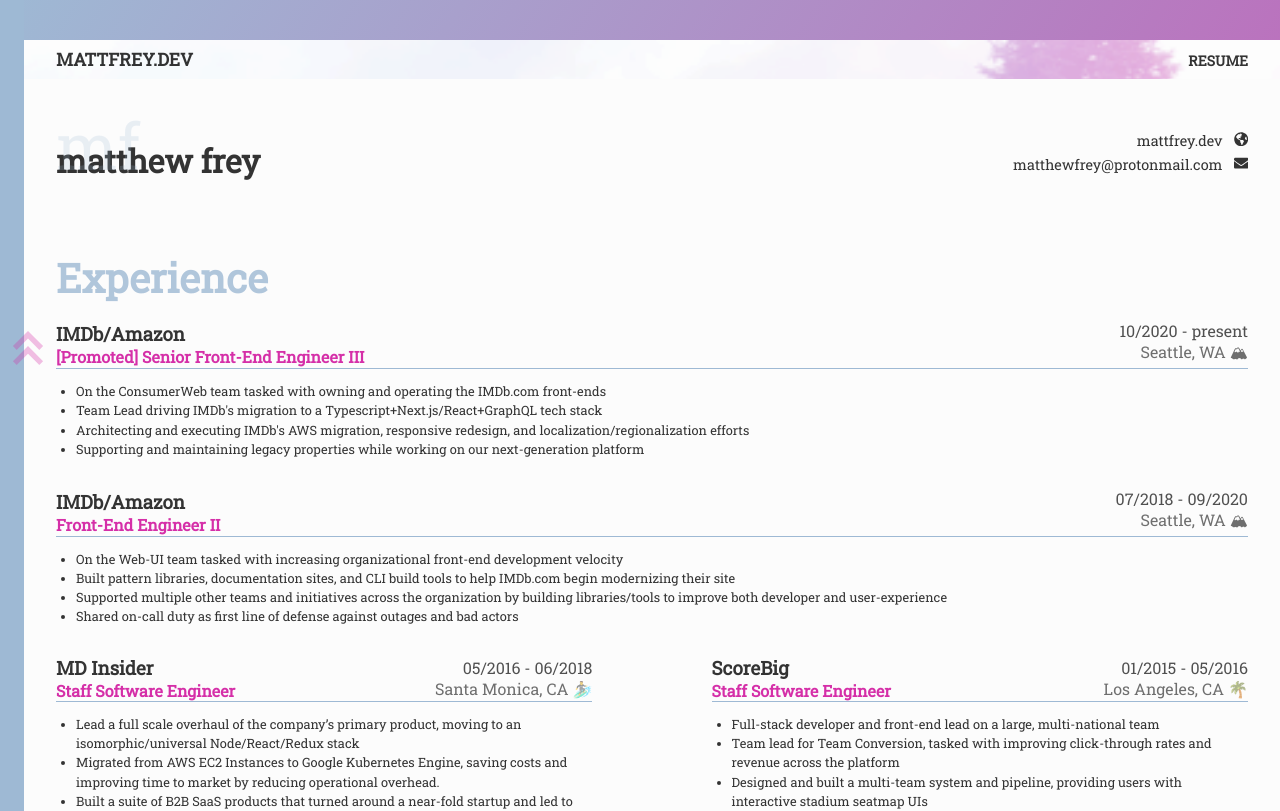
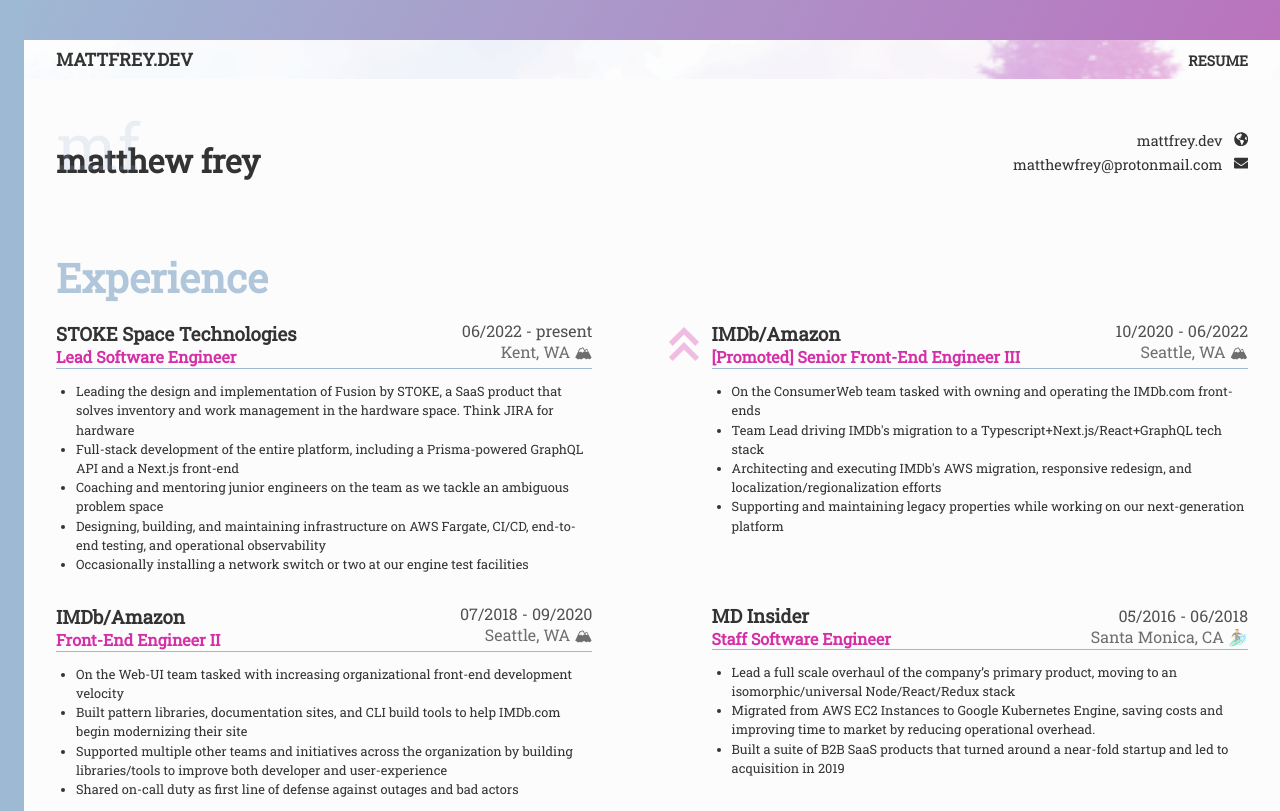
Before and after one commit to mmmeff/mattfreydotdev, a Next.js app: page /resume in a window 1280 px wide. Shown: the top 811 px of the page. Built offline with nearby package versions, Linux system fonts and the light colour scheme.

Commit message:
Update src/data/resume-data.tsx

```diff
--- a/src/data/resume-data.tsx
+++ b/src/data/resume-data.tsx
@@ -18,13 +18,26 @@
 
 export const experience: ExperienceItem[] = [
     {
-        primary: true,
+        name: 'STOKE Space Technologies',
+        position: 'Lead Software Engineer',
+        location: 'Kent, WA 🏔',
+        startDate: '06/2022',
+        endDate: 'present',
+        responsibilities: [
+            'Leading the design and implementation of Fusion by STOKE, a SaaS product that solves inventory and work management in the hardware space. Think JIRA for hardware',
+            'Full-stack development of the entire platform, including a Prisma-powered GraphQL API and a Next.js front-end',
+            'Coaching and mentoring junior engineers on the team as we tackle an ambiguous problem space',
+            'Designing, building, and maintaining infrastructure on AWS Fargate, CI/CD, end-to-end testing, and operational observability',
+            'Occasionally installing a network switch or two at our engine test facilities'
+        ]
+    },
+    {
         promotion: true,
         name: 'IMDb/Amazon',
         position: '[Promoted] Senior Front-End Engineer III',
         location: 'Seattle, WA 🏔',
         startDate: '10/2020',
-        endDate: 'present',
+        endDate: '06/2022',
         responsibilities: [
             'On the ConsumerWeb team tasked with owning and operating the IMDb.com front-ends',
             "Team Lead driving IMDb's migration to a Typescript+Next.js/React+GraphQL tech stack",
@@ -33,7 +46,6 @@
         ],
     },
     {
-        primary: true,
         name: 'IMDb/Amazon',
         position: 'Front-End Engineer II',
         location: 'Seattle, WA 🏔',
```
